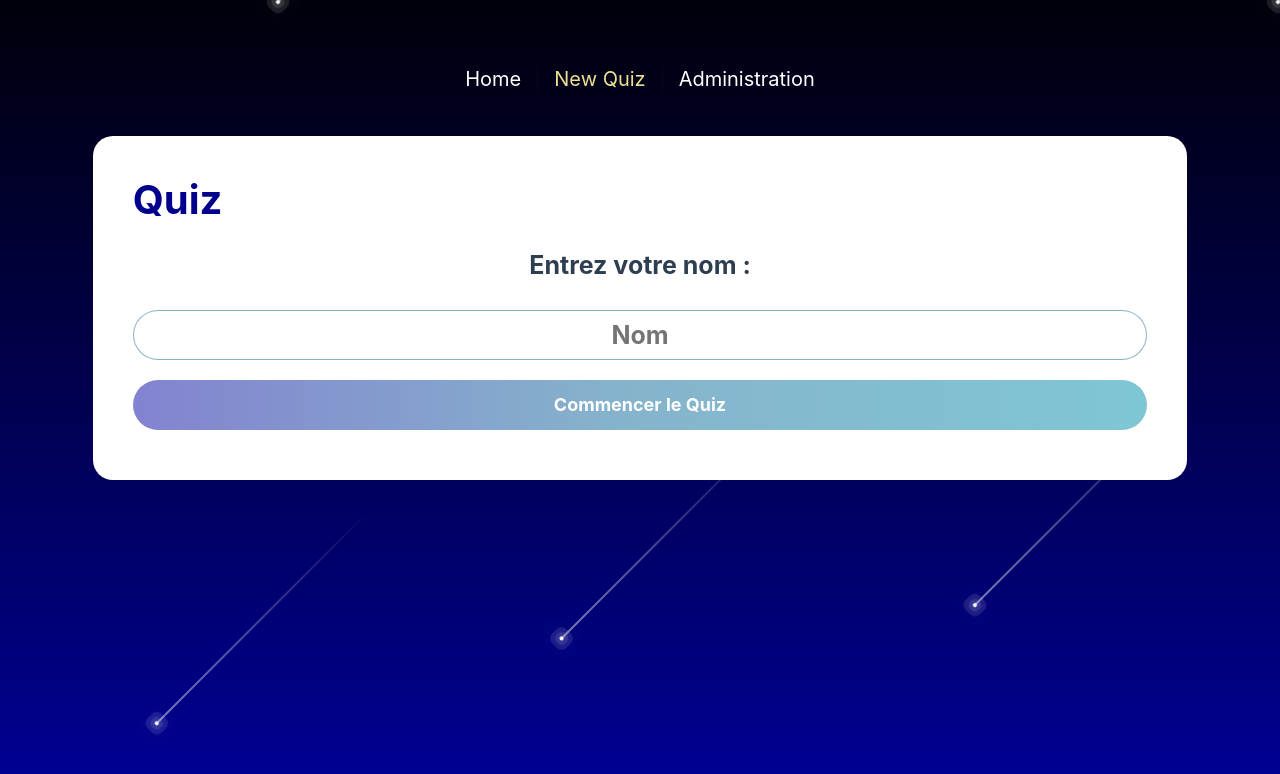
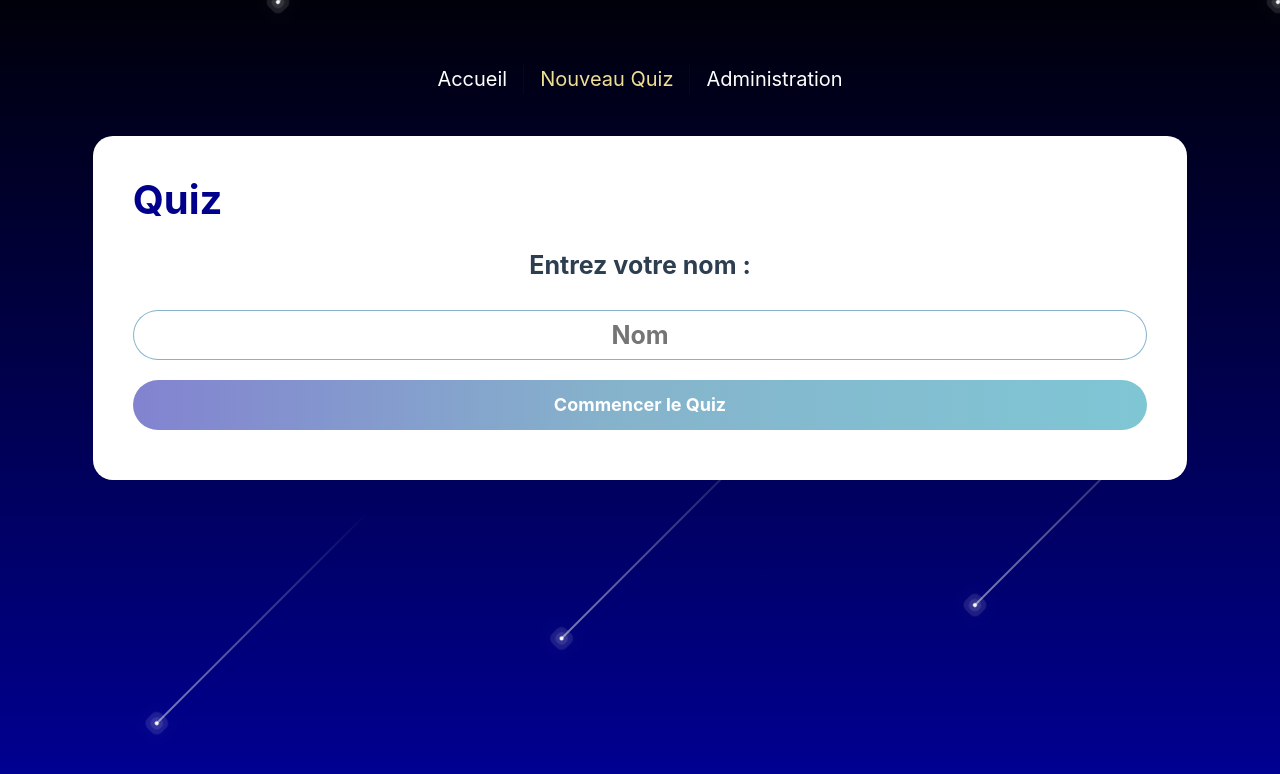
Before and after one commit to Valentin-SUDRES-EDU/FullStack-Projet-Quiz, a Vue app in the folder quiz-ui/: page /start-new-quiz-page in a window 1280 px wide. Shown: the top 774 px of the page. Built offline with nearby package versions, Linux system fonts and the light colour scheme.

Commit message:
Bascule en français

```diff
--- a/quiz-ui/src/App.vue
+++ b/quiz-ui/src/App.vue
@@ -6,10 +6,9 @@ import { RouterLink, RouterView } from 'vue-router'
   <header>
     <div class="wrapper">
       <nav>
-        <RouterLink to="/">Home</RouterLink>
-        <RouterLink to="/start-new-quiz-page">New Quiz</RouterLink>
+        <RouterLink to="/">Accueil</RouterLink>
+        <RouterLink to="/start-new-quiz-page">Nouveau Quiz</RouterLink>
         <RouterLink to="/administration">Administration</RouterLink>
-        <!-- <RouterLink to="/about">About</RouterLink> -->
       </nav>
     </div>
   </header>
@@ -32,7 +31,6 @@ nav {
 }
 
 nav a.router-link-exact-active {
-  /*color: var(--color-text);*/
   color: rgb(238, 223, 149)
 }
 
@@ -47,7 +45,7 @@ nav a {
   border-left: 1px solid var(--color-border);
 }
 
-nav a:hover{
+nav a:hover {
   -ms-transform: scale(1.15);
   transform: scale(1.15);
   background-color: transparent;
@@ -58,65 +56,4 @@ nav a:hover{
 nav a:first-of-type {
   border: 0;
 }
-
-
-
-
-/*
-.logo {
-  display: block;
-  margin: 0 auto 2rem;
-}
-
-nav {
-  width: 100%;
-  font-size: 12px;
-  text-align: center;
-  margin-top: 2rem;
-}
-
-nav a.router-link-exact-active {
-  color: var(--color-text);
-}
-
-nav a.router-link-exact-active:hover {
-  background-color: transparent;
-}
-
-nav a {
-  display: inline-block;
-  padding: 0 1rem;
-  border-left: 1px solid var(--color-border);
-}
-
-nav a:first-of-type {
-  border: 0;
-}
-
-@media (min-width: 1024px) {
-  header {
-    display: flex;
-    place-items: center;
-    padding-right: calc(var(--section-gap) / 2);
-  }
-
-  .logo {
-    margin: 0 2rem 0 0;
-  }
-
-  header .wrapper {
-    display: flex;
-    place-items: flex-start;
-    flex-wrap: wrap;
-  }
-
-  nav {
-    text-align: left;
-    margin-left: -1rem;
-    font-size: 1rem;
-
-    padding: 1rem 0;
-    margin-top: 1rem;
-  }
-} */
 </style>
--- a/quiz-ui/src/views/AdministationPage.vue
+++ b/quiz-ui/src/views/AdministationPage.vue
@@ -1,13 +1,13 @@
 <template>
   <main>
-    <h1>Admin Panel</h1>
+    <h1>Panel d'Administration</h1>
     <div class="content prompt" v-if="!authenticated">
       <label for="playerName">Entrez le mot de passe :</label>
       <input type="password" v-model="password" placeholder="Password">
       <button @click="login">Login</button>
     </div>
     <div class="content" v-else>
-      <h2>Manage Questions</h2>
+      <h2>Gestion des Questions</h2>
       <edit-question-modal v-if="questionToEdit" :question="questionToEdit" @save="saveQuestion"
         @close="questionToEdit = null" />
       <div class="questionList">
@@ -30,10 +30,10 @@
         </ul>
       </div>
 
-      <h2>Manage Data</h2>
-      <button @click="ResetParticipation">Reset Participation</button>
-      <button @click="RevertQuestions">Revert Changes to Questions</button>
-      <button @click="ResetEverything">Reset All</button>
+      <h2>Gestion des Données</h2>
+      <button @click="ResetParticipation">Supprimer les participations</button>
+      <button @click="RevertQuestions">Remettre les questions par défaut</button>
+      <button @click="ResetEverything">Tout supprimer</button>
     </div>
   </main>
 
--- a/quiz-ui/src/views/HomePage.vue
+++ b/quiz-ui/src/views/HomePage.vue
@@ -1,6 +1,6 @@
 <template>
   <main>
-    <h1>Home</h1>
+    <h1>Accueil</h1>
     <div>
       <div>
         <router-link id="startQuizz" to="/start-new-quiz-page">Démarrer le quiz !</router-link>
```
